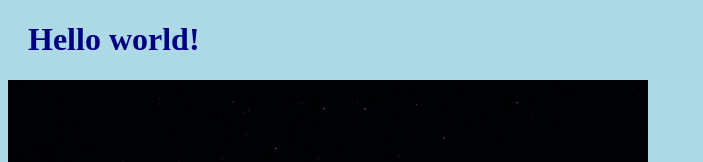
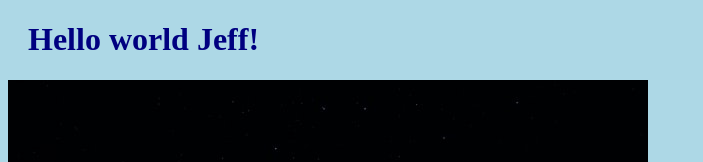
Before and after one commit to jefflawgit/helllo-world, a plain HTML site: page index.html in a window 1280 px wide. Shown: the top 162 px of the page, without its empty margins (0-703 px from the left). Drawn offline with Linux system fonts and the light colour scheme.

Commit message:
Add Jeff to Hello World

```diff
--- a/index.html
+++ b/index.html
@@ -8,7 +8,7 @@
 </head>
 <body>
 
-<h1>Hello world!</h1>
+<h1>Hello world Jeff!</h1>
 <div><img src="img_hello_world.jpg" alt="Hello World from Space"
 style="width:100%;max-width:640px"></div>
 <p>This is the first file in my new Git Repo.</p>
```
